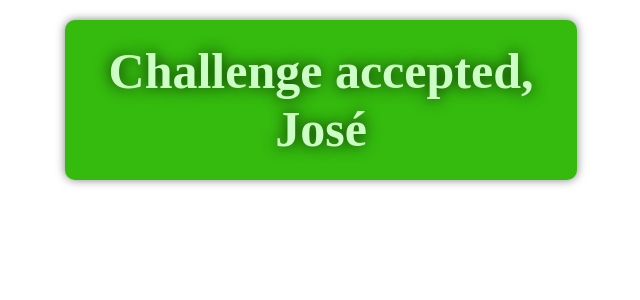
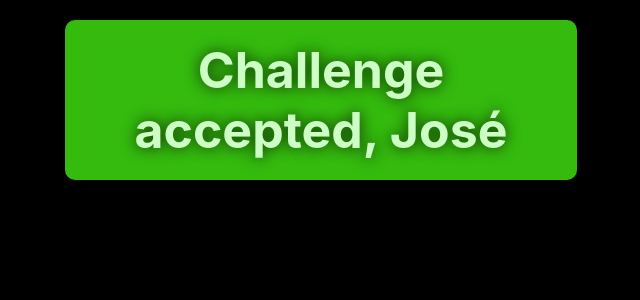
Before and after one commit to JLbr2022/react-ejercicio-aula-14, a React (Create React App) app: page / in a window 1280 px wide. Shown: the top 300 px of the page, without its empty margins (319-959 px from the left). Built offline with nearby package versions, Linux system fonts and the light colour scheme.

Commit message:
ADDED images folder

```diff
--- a/src/index.css
+++ b/src/index.css
@@ -4,8 +4,8 @@
   box-sizing: border-box;
 }
 
-/* body {
-  margin: 0;
+body {
+  background-color: #000;
   font-family: -apple-system, BlinkMacSystemFont, 'Segoe UI', 'Roboto', 'Oxygen',
     'Ubuntu', 'Cantarell', 'Fira Sans', 'Droid Sans', 'Helvetica Neue',
     sans-serif;
@@ -13,7 +13,7 @@
   -moz-osx-font-smoothing: grayscale;
 }
 
-code {
+/* code {
   font-family: source-code-pro, Menlo, Monaco, Consolas, 'Courier New',
     monospace;
 } */
```
Also changed, not shown: src/images/ScreenApp.jpg (added).
